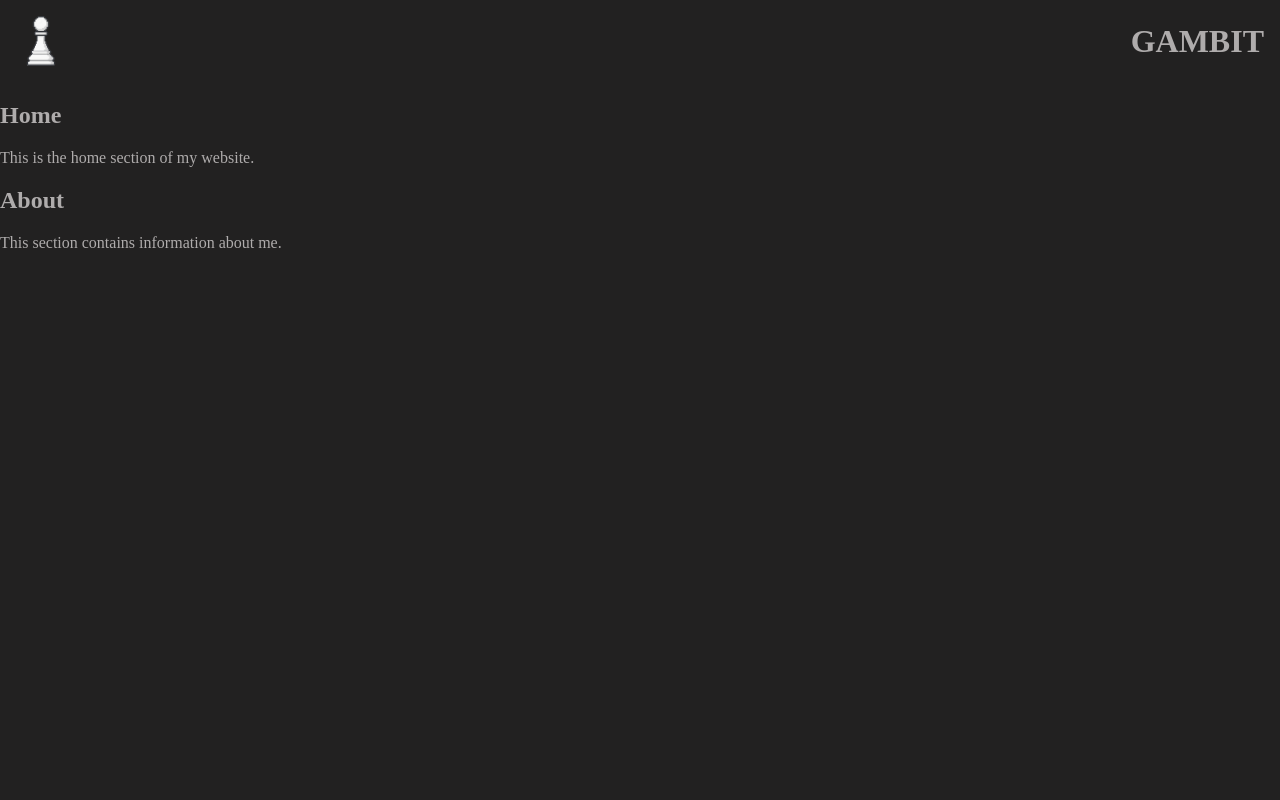
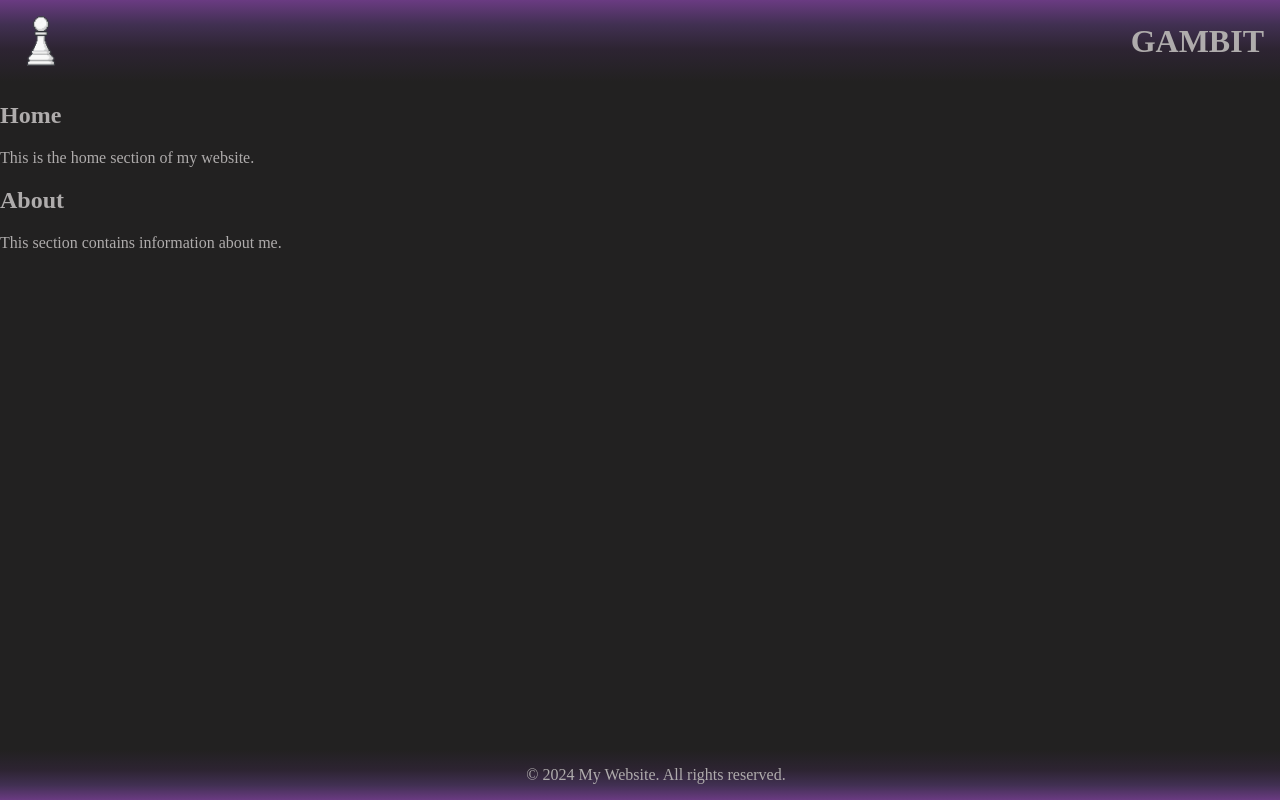
Before and after one commit to lukeskywalker4621-cmyk/Gambit, a plain HTML site: page index.html in a window 1280 px wide. Drawn offline with Linux system fonts and the light colour scheme.

Commit message:
adding gradients

```diff
--- a/css/style.css
+++ b/css/style.css
@@ -14,6 +14,29 @@ header {
     justify-content: space-between;
     align-items: center;
     padding: 1rem;
+    background: linear-gradient(
+    to top,
+    #222121 0%,
+    #2d2432 40%,
+    #413052 70%,
+    #6a3b82 100%
+);
+}
+
+footer{
+    position: fixed;
+    bottom: 0;
+    width: 100%;
+    display: flex;
+    justify-content: center;
+    padding: 1rem;
+    background: linear-gradient(
+        to bottom,
+    #222121 0%,
+    #2d2432 40%,
+    #413052 70%,
+    #6a3b82 100%
+);
 }
 
 .top-bar h1 {
--- a/index.html
+++ b/index.html
@@ -35,5 +35,8 @@
             <p>This section contains information about me.</p>
         </section>
     </main>
+    <footer>
+            &copy; 2024 My Website. All rights reserved.
+    </footer>
 </body>
 </html>
```
